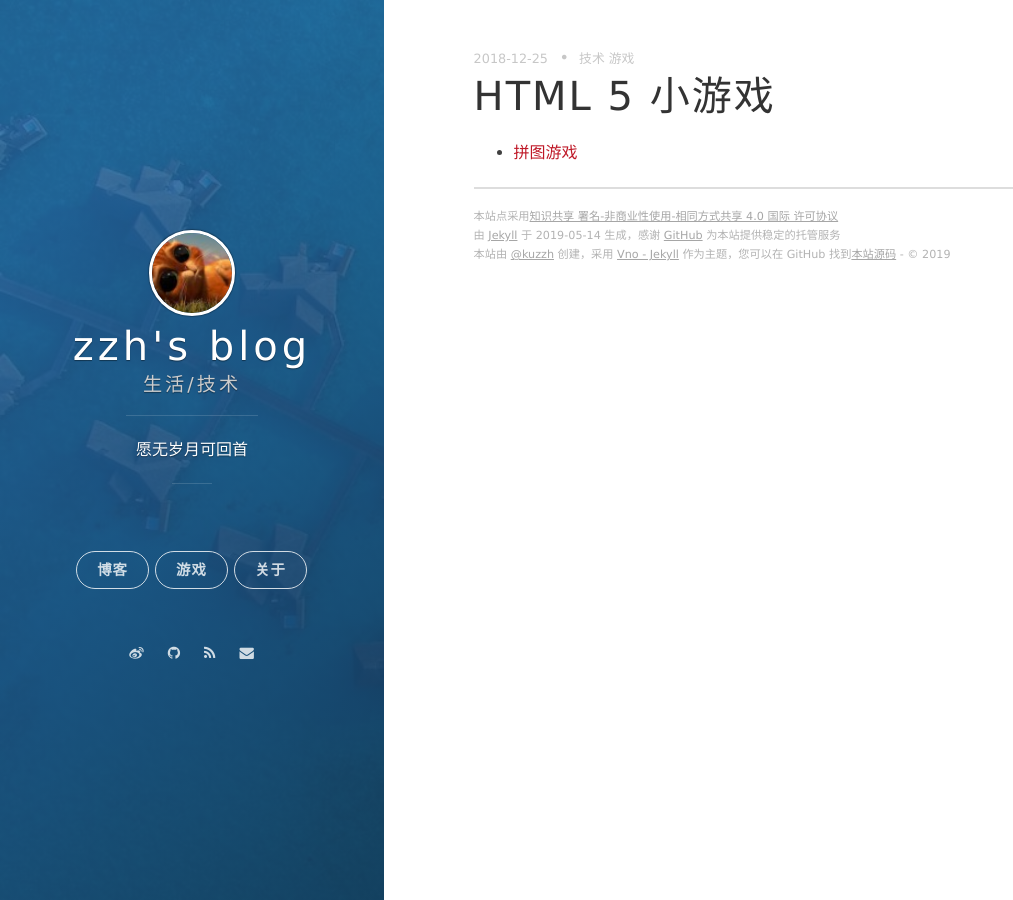
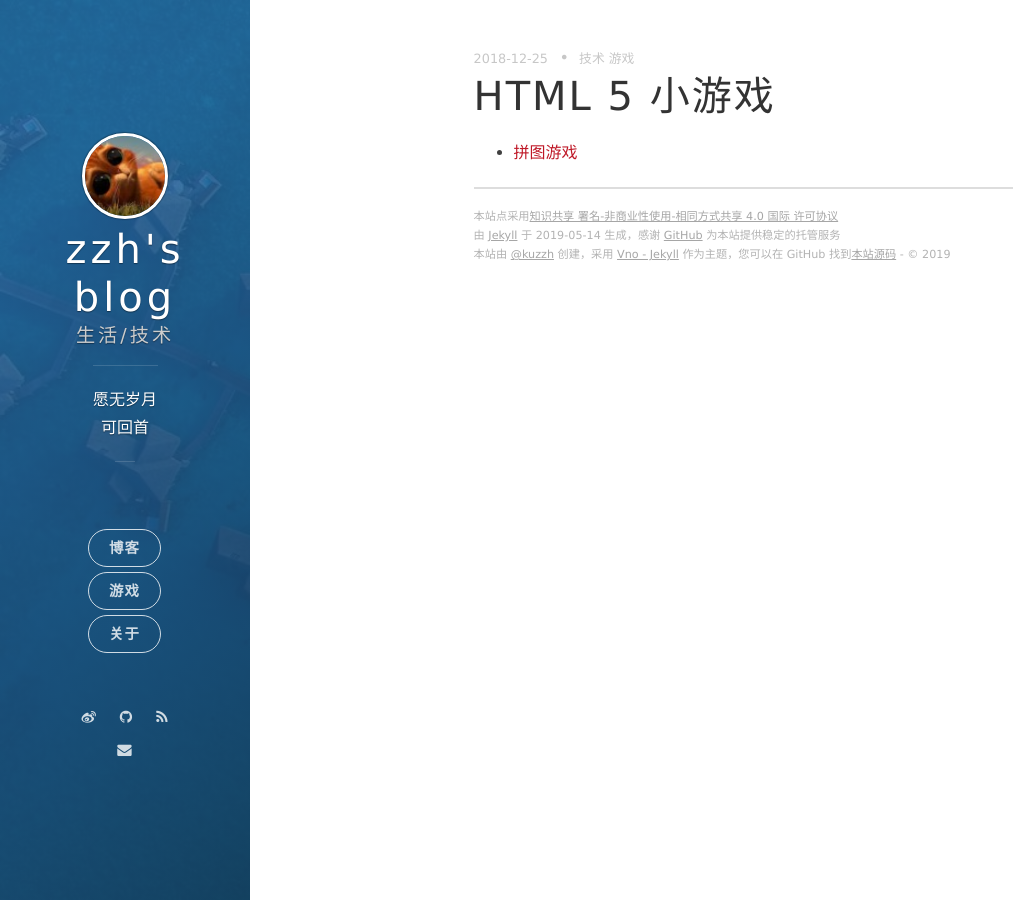
Before and after one commit to kuzzh/kuzzh.github.io, a Jekyll site: the page built from _posts/2018-12-25-html5-game.md, in a window 1280 px wide. Shown: the whole page, without its empty margins (0-1013 px from the left). Built offline with Jekyll 4.4.1, drawn with Linux system fonts in a browser that asks for light colours; nearby versions of some CDN libraries.

Commit message:
Update _panels.scss

```diff
--- a/_sass/components/_panels.scss
+++ b/_sass/components/_panels.scss
@@ -45,7 +45,7 @@
 }
 
   .panel-cover--collapsed {
-    width: 30%;
+    width: 250px;
     max-width: 700px;
   }
 
```
